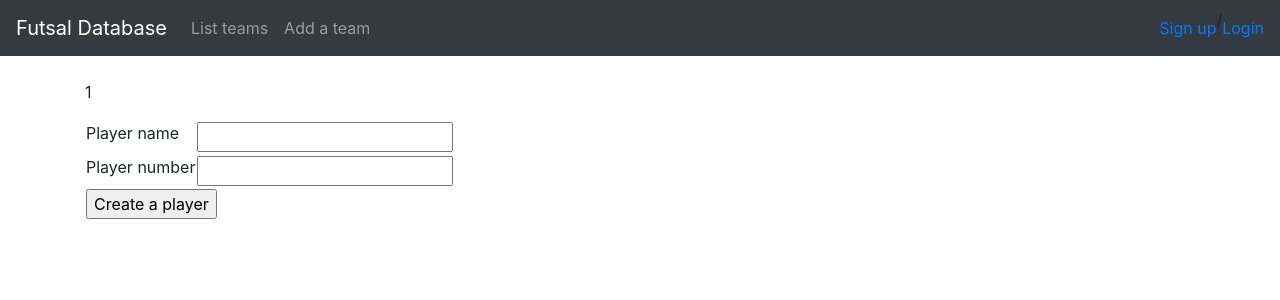
After one commit to LiljaTom/Futsal_db, a Flask app: page /teams/1/players/new in a window 1280 px wide. The commit adds this page. Shown: the top 300 px of the page. Run offline with Flask 2, Linux system fonts and the light colour scheme; some libraries are stand-ins or nearby versions.

Commit message:
Add initial player functionality

```diff
--- a/application/__init__.py
+++ b/application/__init__.py
@@ -21,6 +21,10 @@ from application.teams import views
 from application.auth import models
 from application.auth import views
 
+#player
+from application.players import models
+from application.players import views
+
 # Login
 from application.auth.models import User
 from os import urandom
--- /dev/null
+++ b/application/players/forms.py
@@ -0,0 +1,10 @@
+from flask_wtf import FlaskForm
+from wtforms import StringField, IntegerField
+
+class PlayerForm(FlaskForm):
+    name = StringField("Player name")
+    number = IntegerField("Player number")
+
+
+    class Meta:
+        csrf = False
--- /dev/null
+++ b/application/players/views.py
@@ -0,0 +1,29 @@
+from application import app, db
+from flask import render_template, request, redirect, url_for
+
+from flask_login import current_user, login_required
+
+from application.players.models import Player
+from application.players.forms import PlayerForm
+
+@app.route("/players", methods=["GET"])
+def players_index():
+    return render_template("players/list.html", players = Player.query.all())
+
+
+@app.route("/teams/<team_id>/players/new")
+def players_form(team_id):
+    return render_template("players/playerform.html", form = PlayerForm(), team_id = team_id)
+
+@app.route("/teams/<team_id>/players/", methods=["POST"])
+def players_create(team_id):
+    form = PlayerForm(request.form)
+
+    p = Player(form.name.data, form.number.data)
+    p.team_id = team_id
+
+
+    db.session().add(p)
+    db.session().commit()
+
+    return redirect(url_for("players_index"))
--- a/application/teams/models.py
+++ b/application/teams/models.py
@@ -6,6 +6,7 @@ class Team(db.Model):
     name = db.Column(db.String(144), nullable = False)
 
     account_id = db.Column(db.Integer, db.ForeignKey('account.id'), nullable = False)
+    players = db.relationship("Player", backref = 'team', lazy = True)
 
 
     def __init__(self, name):
--- a/application/teams/views.py
+++ b/application/teams/views.py
@@ -16,6 +16,12 @@ def teams_index():
 def teams_form():
     return render_template("teams/new.html", form = TeamForm())
 
+@app.route("/teams/<team_id>")
+def teams_getOne(team_id):
+    t = Team.query.get(team_id)
+
+    return render_template("teams/team.html", team = t)
+
 @app.route("/teams/", methods=["POST"])
 @login_required
 def teams_create():
--- a/application/templates/layout.html
+++ b/application/templates/layout.html
@@ -26,6 +26,8 @@
           {% if current_user.is_authenticated %}
           <a href="{{ url_for('auth_logout') }}">Logged in as {{ current_user.name }} -- Logout</a>
           {% else %}
+          <a href="{{ url_for('auth_register') }}">Sign up</a>
+          <p>  /  </p>
           <a href="{{ url_for('auth_login') }}">Login</a>
           {% endif %}
         </div>
--- /dev/null
+++ b/application/templates/players/playerform.html
@@ -0,0 +1,29 @@
+{% extends "layout.html" %}
+
+{% block body %}
+<form method="POST" action="{{ url_for('players_create', team_id = team_id) }}">
+    <p>{{team_id}}</p>
+    <table>
+        <tr>
+            <td>
+                {{ form.name.label }}
+            </td>
+            <td>
+                {{ form.name }}
+            </td>
+        </tr>
+        <tr>
+            <td>
+                {{ form.number.label }}
+            </td>
+            <td>
+                {{ form.number }}
+            </td>
+        </tr>
+        <td colspan="2">
+            <input type="submit" value="Create a player"/>
+        </td>
+    </table>
+</form>
+
+{% endblock %}
--- a/requirements.txt
+++ b/requirements.txt
@@ -1,9 +1,13 @@
 click==7.1.2
 Flask==1.1.2
+Flask-Login==0.5.0
 Flask-SQLAlchemy==2.4.4
+Flask-WTF==0.14.3
 gunicorn==20.0.4
 itsdangerous==1.1.0
 Jinja2==2.11.2
 MarkupSafe==1.1.1
+psycopg2==2.8.6
 SQLAlchemy==1.3.19
 Werkzeug==1.0.1
+WTForms==2.3.3
```
Also changed, not shown: application/players/models.py (added, +14 -0 lines), application/requirements.txt (deleted, +0 -13 lines), application/templates/players/list.html (added, +18 -0 lines), application/templates/teams/list.html (+9 -6 lines), application/templates/teams/team.html (added, +12 -0 lines).
